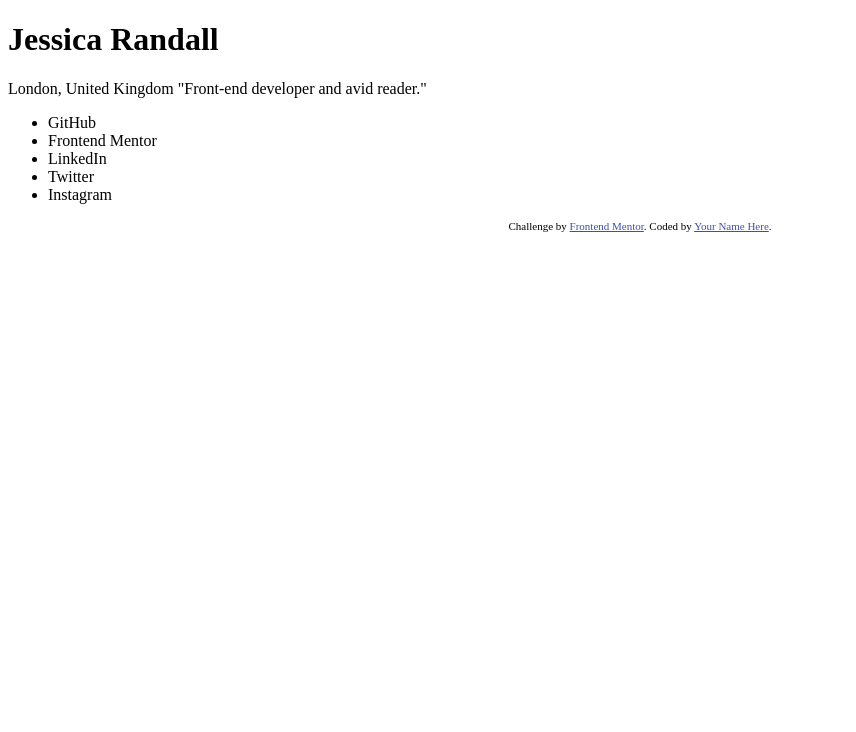
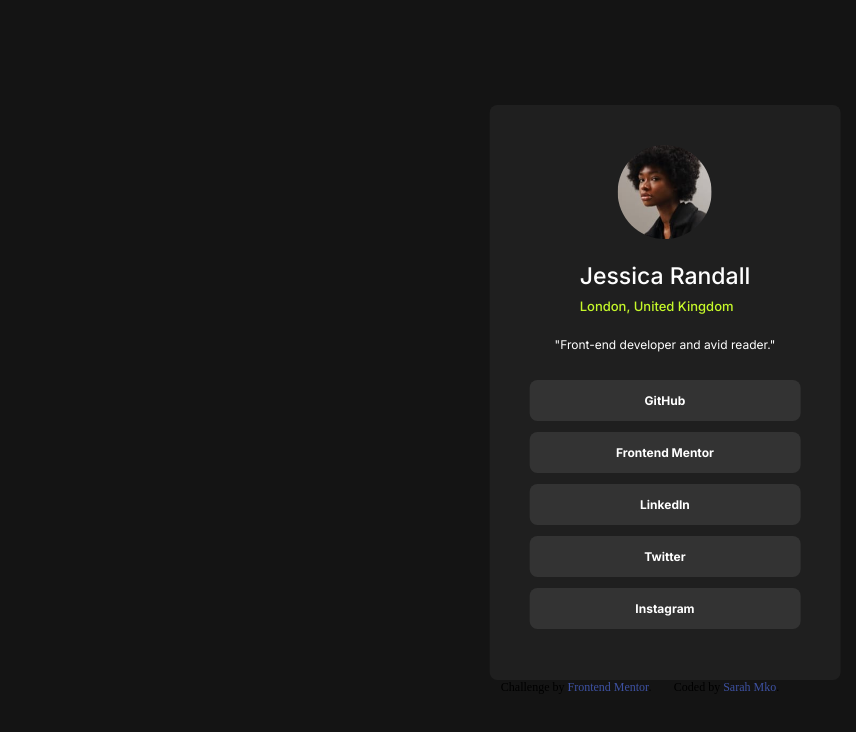
Before and after one commit to sar-mko/social-links-profile-main, a plain HTML site: page index.html in a window 1280 px wide. Shown: the whole page, without its empty margins (0-856 px from the left). Drawn offline with Linux system fonts and the light colour scheme.

Commit message:
update styling

```diff
--- a/index.html
+++ b/index.html
@@ -9,28 +9,43 @@
   <title>Frontend Mentor | Social links profile</title>
 
   <!-- Feel free to remove these styles or customise in your own stylesheet 👍 -->
-  <style>
-    .attribution { font-size: 11px; text-align: center; }
-    .attribution a { color: hsl(228, 45%, 44%); }
-  </style>
+  <link rel="preconnect" href="https://fonts.googleapis.com">
+  <link rel="preconnect" href="https://fonts.gstatic.com" crossorigin>
+  <link href="https://fonts.googleapis.com/css2?family=Inter:wght@100..900&family=Libre+Franklin:ital,wght@0,100..900;1,100..900&display=swap" rel="stylesheet">
+  <link rel="stylesheet" href="style.css">
 </head>
 <body>
+  <div class="content--wrapper center">
 
-<h1>  Jessica Randall </h1>
-  London, United Kingdom
-  "Front-end developer and avid reader."
-<ul>
-  <li> GitHub</li>
-  <li>Frontend Mentor</li>
-  <li> LinkedIn</li>
-  <li>Twitter</li>
-  <li> Instagram</li>
-</ul>
+    <div class="main--container">
+      <img src="assets/images/avatar-jessica.jpeg" alt="profile-photo">
+      <div class="header-info">
+        <h1>  Jessica Randall </h1>
+        <h2>London, United Kingdom</h2>
+      </div>
+
+      <p>"Front-end developer and avid reader."</p>
+    <ul class="links--list">
+      <li><a href="#">GitHub</a> </li>
+      <li><a href="#">Frontend Mentor</a> </li>
+      <li><a href="#">LinkedIn</a> </li>
+      <li><a href="#">Twitter</a> </li>
+      <li><a href="#">Instagram</a> </li>
+    </ul>
+
+    </div>
+
+    <footer>
+      <div class="attribution">
+        <p> Challenge by <a href="https://www.frontendmentor.io?ref=challenge" target="_blank">Frontend Mentor</a>.
+        </p>
+        <p> Coded by <a href="#">Sarah Mko</a>.</p>
 
 
-  <div class="attribution">
-    Challenge by <a href="https://www.frontendmentor.io?ref=challenge" target="_blank">Frontend Mentor</a>.
-    Coded by <a href="#">Your Name Here</a>.
+      </div>
+    </footer>
+
   </div>
+
 </body>
 </html>
--- /dev/null
+++ b/style.css
@@ -0,0 +1,103 @@
+*{
+    padding: 0;
+    margin: 0;
+}
+.center{
+    position: absolute;
+    top: 50%;
+    left: 50%;
+    transform: translate(-50%, -50%);
+}
+.main--container{
+    display: flex;
+    flex-direction: column;
+    gap: 9px;
+    background-color: hsl(0, 0%, 12%);
+    color: white;
+    padding: 40px;
+    align-items: center;
+    margin: 0 auto;
+    width: 90%;
+    font-family: "Inter", sans-serif;
+    border-radius: 8px;
+}
+.header-info{
+    padding: 14px 0;
+}
+img{
+    border-radius: 100%;
+    width: 94px;
+}
+h1{
+    font-weight: 500;
+    font-size: 23px;
+    padding-bottom: 8px;
+}
+h2{
+    color:  hsl(75, 94%, 57%);
+    font-weight: 500;
+    font-size: 13px;
+}
+p{
+    font-size: 12px;
+    padding-bottom: 8px;
+}
+body{
+    background-color: hsl(0, 0%, 8%);
+}
+ ul {
+    width: 100%;
+}
+.links--list li{
+    background-color: hsl(0, 0%, 20%) ;
+    font-weight: 700;
+    text-align: center;
+    border-radius: 8px;
+    padding: 13px;
+    list-style: none;
+    color: white;
+    margin: 11px 0;
+    font-size: 12px;
+}
+.links--list li:hover{
+    cursor: pointer;
+    background-color: hsl(75, 94%, 57%);
+    color: black;
+}
+.links--list a:hover{
+    color: black;
+}
+a:link, a:visited{
+    text-decoration: none;
+    color: white;
+}
+
+/*footer*/
+.attribution {
+    font-size: 11px;
+     text-align: center;
+     display: flex;
+     flex-direction: row;
+     justify-content: space-around;
+     align-items: center;
+
+}
+.attribution a {
+    color: hsl(228, 45%, 44%);
+}
+.attribution p{
+    padding: 0;
+}
+
+/* mobile designs */
+
+@media only screen and (max-width: 450px){
+    .content--wrapper{
+        width: 100%;
+    }
+    .main--container{
+        padding: 20px;
+        width: 77%;
+    }
+
+}
```
